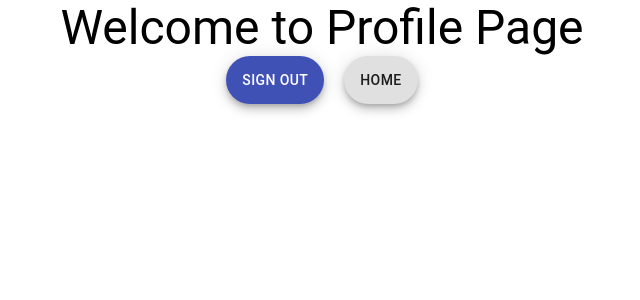
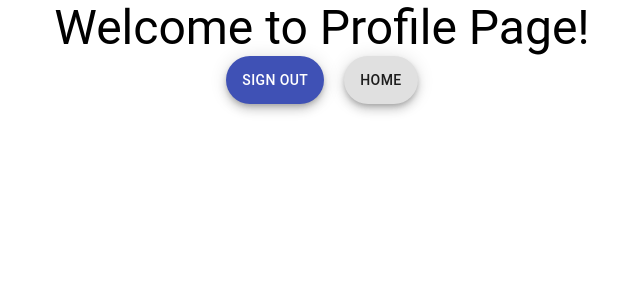
Before and after one commit to prakharNigam70/hotelsUi, a React (Create React App) app: page /Profile in a window 1280 px wide. Shown: the top 300 px of the page, without its empty margins (318-958 px from the left). Built offline with nearby package versions, Linux system fonts and the light colour scheme; no server answers.

Commit message:
testing the ci cd

```diff
--- a/package.json
+++ b/package.json
@@ -1,6 +1,6 @@
 {
   "name": "geeks",
-  "version": "0.1.0",
+  "version": "0.2.0",
   "private": true,
   "dependencies": {
     "@material-ui/core": "^4.11.4",
--- a/src/Profile.tsx
+++ b/src/Profile.tsx
@@ -29,7 +29,7 @@ export default function Profile(){
 
     return(
         <div className={styles.container}>
-        <Typography variant="h3">Welcome to Profile Page</Typography>
+        <Typography variant="h3">Welcome to Profile Page!</Typography>
         {context?.email && <Typography variant="h3">{context?.email}</Typography>}
         {context?.displayName && <Typography variant="h3">{context?.displayName}</Typography>}
         {context?.uid && <Typography variant="h3">{context?.uid}</Typography>}
```
